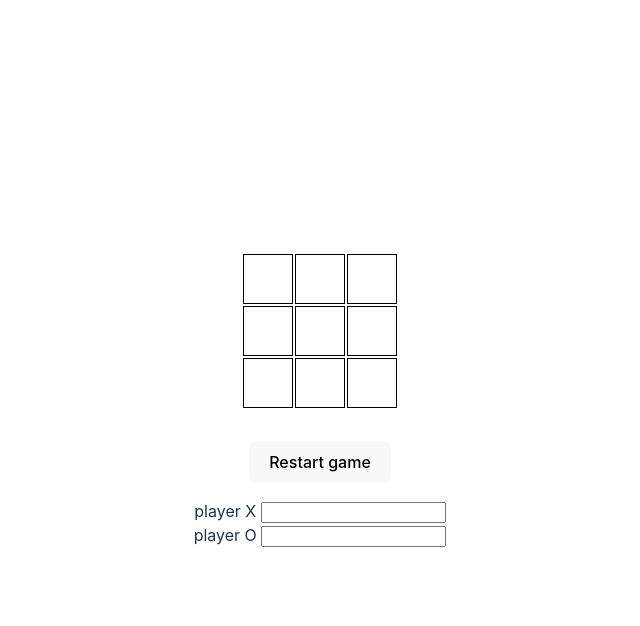
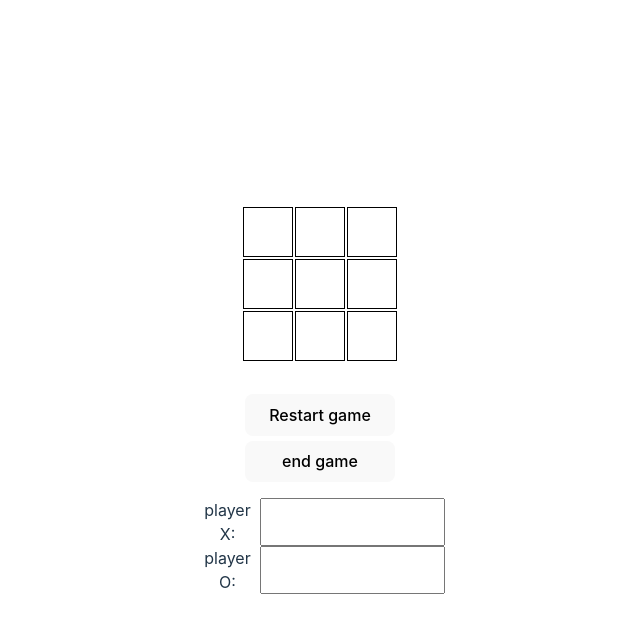
Before and after one commit to Regni/tic-tac-toe, a React (Vite) app: page / in a window 1280 px wide. Both pictures are taken after a click on the button "Start Game". Shown: the top 626 px of the page, without its empty margins (320-960 px from the left). Built offline with nearby package versions, Linux system fonts and the light colour scheme.

Commit message:
added users input and button to end the game, some styling done as well

```diff
--- a/src/App.css
+++ b/src/App.css
@@ -34,6 +34,24 @@
 
 .playerForm{
 margin-top: 1em;
+width: 250px;
   display: flex;
   flex-direction: column;
+
 }
+
+.formElements{
+  display: flex;
+  justify-content: space-between;
+}
+
+.buttonContainer{
+  display: flex;
+  flex-direction: column;
+  gap: 5px;
+  align-items: center;
+}
+
+.buttonContainer > button{
+width: 150PX;
+}
--- a/src/App.tsx
+++ b/src/App.tsx
@@ -1,4 +1,4 @@
-import { useState } from 'react'
+import { useEffect, useState } from 'react'
 import  GameButton  from "./components/GameButton.tsx"
 import { GameSquare } from './components/GameSquare.tsx'
 import './App.css'
@@ -11,7 +11,8 @@ import WinnerDiv from './components/WinnerDiv.tsx'
 function App() {
   const [isFirstGame, setIsFirstGame] = useState<boolean>(true)
   const [gameStart, setGameStart] = useState<boolean>(false)
-
+  const [players, setPlayers] = useState({x: "player X", o: "player O"})
+  const [winner, setWinner] = useState<string>("")
 
   const defaultSquares = Array(9).fill(null)
 
@@ -30,14 +31,29 @@ const handleClick =(index : number): void=>{
 
 const handleRestart = () =>{
   setSquares(defaultSquares)
+  setWinner("")
+  setXNext(true)
 }
-const winner = useWinner(squares)
+
+
+useEffect(()=>{
+  const winDecide = useWinner(squares)
+
+  if(winDecide == "X"){
+    setWinner(players.x)
+  }
+  if(winDecide =="O"){
+    setWinner(players.o)
+  }
+
+},[squares])
+
 
 
 
   return (
     <>
-      {winner && (<WinnerDiv/>  )}
+      {winner && (<WinnerDiv win={winner}/>  )}
      {gameStart ? (<div className='gameContainer'>
       <div className="row">
   <GameSquare value={squares[0]} handleClick={() => handleClick(0)}/>
@@ -59,7 +75,7 @@ const winner = useWinner(squares)
 <GameButton isFirstGame={isFirstGame} setIsFirstGame={setIsFirstGame} setGameStart={setGameStart} handleRestart={handleRestart}/>
 
 
-<PlayerInput/>
+<PlayerInput setPlayers={setPlayers}/>
 
     </>
   )
--- a/src/components/GameButton.tsx
+++ b/src/components/GameButton.tsx
@@ -15,9 +15,16 @@ const GameButton = ({isFirstGame, setIsFirstGame, setGameStart, handleRestart}:
     e.target.blur();
   }
 
+  const handleEnd = ()=>{
+    setIsFirstGame(true)
+    setGameStart(false)
+    handleRestart
+  }
+
 
   return (
-    isFirstGame? <button onClick={handleClick}>Start Game</button> : <button onClick={handleRestart}>Restart game</button>  )
+    isFirstGame? <button onClick={handleClick}>Start Game</button> : <div className="buttonContainer"><button onClick={handleRestart}>Restart game</button>
+    <button onClick={handleEnd}>end game</button></div>  )
 }
 
 export default GameButton
--- a/src/components/PlayerInput.tsx
+++ b/src/components/PlayerInput.tsx
@@ -1,13 +1,27 @@
 import React from 'react'
 
-const PlayerInput = () => {
+interface typeProps{
+  setPlayers: React.Dispatch<React.SetStateAction<{
+    x: string;
+    o: string;
+}>>
+}
+
+
+const PlayerInput = ({setPlayers}: typeProps) => {
+  const handleChange = (e:any)=>{
+    const name:string = e.target.value;
+    const xo:string = e.target.id
+    setPlayers((prev)=>({...prev, [xo]: name}))
+  }
+
   return (
     <form className='playerForm'>
       <div className='formElements'>
-      <label htmlFor={"X"}>player X </label><input id="X" type='text'/>
+      <label htmlFor={"x"}>player X: </label><input onChange={handleChange} id="x" type='text'/>
       </div>
       <div className='formElements'>
-      <label htmlFor={"O"}>player O </label><input id="O" type='text'/>
+      <label htmlFor={"o"}>player O: </label><input onChange={handleChange} id="o" type='text'/>
       </div>
     </form>
   )
--- a/src/components/WinnerDiv.tsx
+++ b/src/components/WinnerDiv.tsx
@@ -1,8 +1,11 @@
-import React from 'react'
 
-const WinnerDiv = () => {
+interface typeProps{
+  win: string
+}
+
+const WinnerDiv = ({win}:typeProps) => {
   return (
-    <h1>Winner!</h1>
+    <h1>{win} is the winner!</h1>
   )
 }
 
--- a/src/components/useWinner.tsx
+++ b/src/components/useWinner.tsx
@@ -17,7 +17,7 @@ export const useWinner = (squares:string[]) => {
   for (let i = 0; i < lines.length; i++) {
     const [a, b, c] = lines[i];
     if (squares[a] && squares[a] === squares[b] && squares[a] === squares[c]) {
-      return squares[a];
+      return squares[a] ;
     }
   }
   return null;
```
